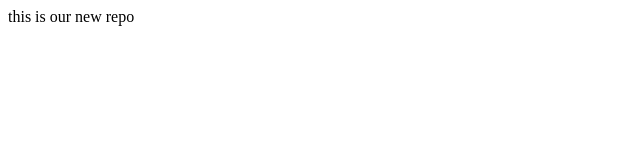
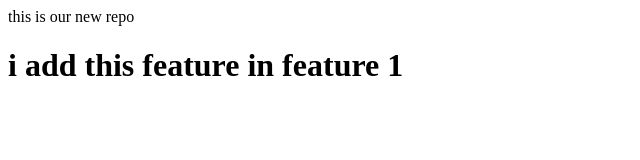
Before and after one commit to Prince1902Patel/localRepo, a plain HTML site: page index.html in a window 1280 px wide. Shown: the whole page, without its empty margins (0-640 px from the left). Drawn offline with Linux system fonts and the light colour scheme.

Commit message:
i add h1 tag in index file

```diff
--- a/index.html
+++ b/index.html
@@ -1 +1,2 @@
 <p>this is our new repo</p>
+<h1>i add this feature in feature 1</h1>
```
